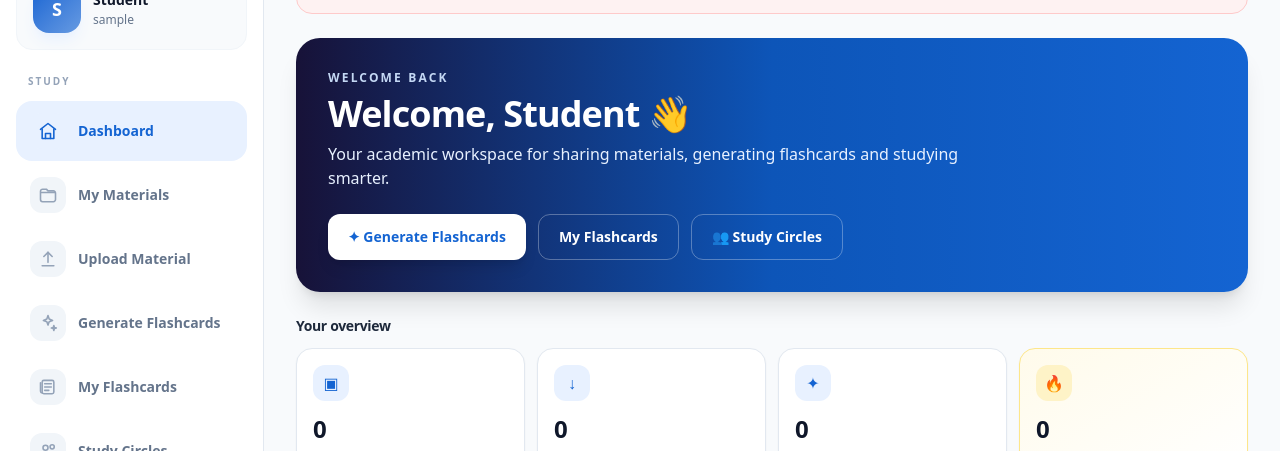
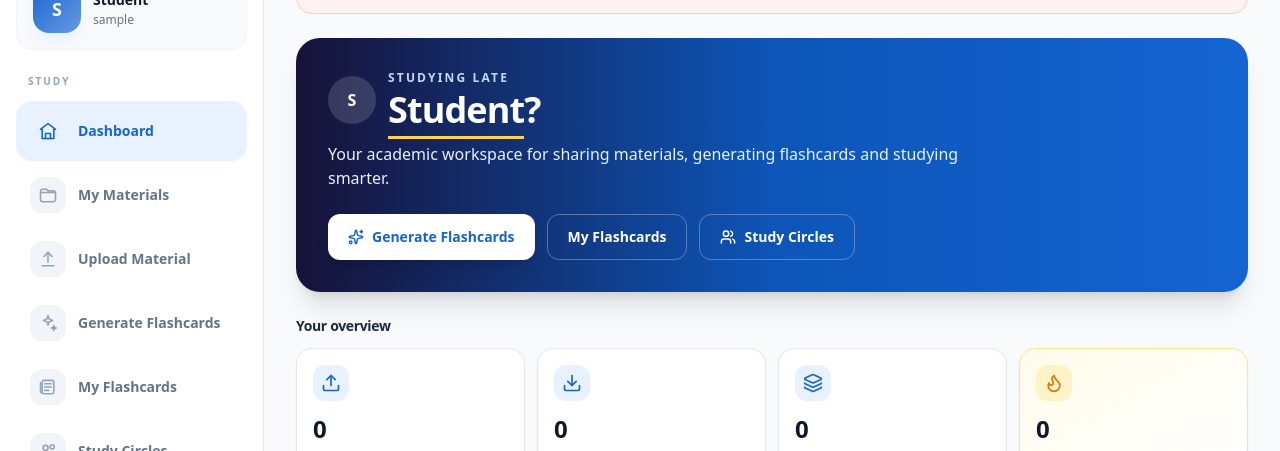
Before and after one commit to Godsent-Omobude/StudyShare-frontend, a React (Create React App) app: page / in a window 1280 px wide. Shown: the part 128-579 px from the top of the page. Built offline with nearby package versions, Linux system fonts and the light colour scheme; no server answers; sample sign-in values are in the browser's storage.

Commit message:
Dashboard

```diff
--- a/src/components/CopyrightReviewPanel.js
+++ b/src/components/CopyrightReviewPanel.js
@@ -12,6 +12,9 @@ import {
   ArrowLeft,
   Download,
   ExternalLink,
+  FileText,
+  Ban,
+  Trash2,
 } from "lucide-react";
 import api from "../api/api";
 
@@ -32,9 +35,9 @@ const STATUS_STYLES = {
 
 const QUEUE_FILTERS = [
   { key: "all", label: "All" },
-  { key: "high", label: "🔴 High Risk" },
-  { key: "medium", label: "🟡 Medium Risk" },
-  { key: "cleared", label: "🟢 Cleared" },
+  { key: "high", label: "High Risk", dot: "bg-red-500" },
+  { key: "medium", label: "Medium Risk", dot: "bg-amber-400" },
+  { key: "cleared", label: "Cleared", dot: "bg-green-500" },
   { key: "reported", label: "Reported" },
   { key: "restricted", label: "Restricted" },
   { key: "removed", label: "Removed" },
@@ -99,13 +102,13 @@ export default function CopyrightReviewPanel() {
       )}
 
       <div className="grid grid-cols-2 sm:grid-cols-4 lg:grid-cols-7 gap-3 mb-6">
-        <MiniStat label="🔴 High Risk" value={stats?.high} />
-        <MiniStat label="🟡 Under Review" value={stats?.medium} />
-        <MiniStat label="🟢 Cleared" value={stats?.cleared} />
-        <MiniStat label="📄 Reported" value={stats?.reported} />
-        <MiniStat label="🚫 Restricted" value={stats?.restricted} />
-        <MiniStat label="🗑 Removed" value={stats?.removed} />
-        <MiniStat label="⚖️ Open Disputes" value={stats?.pendingDisputes} />
+        <MiniStat label="High Risk" value={stats?.high} dot="bg-red-500" />
+        <MiniStat label="Under Review" value={stats?.medium} dot="bg-amber-400" />
+        <MiniStat label="Cleared" value={stats?.cleared} dot="bg-green-500" />
+        <MiniStat label="Reported" value={stats?.reported} icon={FileText} />
+        <MiniStat label="Restricted" value={stats?.restricted} icon={Ban} />
+        <MiniStat label="Removed" value={stats?.removed} icon={Trash2} />
+        <MiniStat label="Open Disputes" value={stats?.pendingDisputes} icon={Scale} />
       </div>
 
       <div className="flex gap-2 mb-5 border-b border-slate-200">
@@ -136,10 +139,18 @@ function TabButton({ active, onClick, icon: IconCmp, label }) {
   );
 }
 
-function MiniStat({ label, value }) {
+function Dot({ color }) {
+  return <span className={`inline-block h-2 w-2 rounded-full ${color}`} />;
+}
+
+function MiniStat({ label, value, dot, icon: IconCmp }) {
   return (
     <div className="bg-white border border-slate-200 rounded-2xl p-4">
-      <p className="text-xs font-semibold text-slate-500">{label}</p>
+      <p className="flex items-center gap-1.5 text-xs font-semibold text-slate-500">
+        {dot && <Dot color={dot} />}
+        {IconCmp && <IconCmp className="h-3.5 w-3.5" />}
+        {label}
+      </p>
       <p className="text-2xl font-black text-slate-800 mt-1">{value ?? "—"}</p>
     </div>
   );
@@ -220,10 +231,11 @@ function QueueTab({ notify, fail, onChanged }) {
           <button
             key={f.key}
             onClick={() => setFilter(f.key)}
-            className={`px-3 py-1.5 rounded-full text-xs font-bold border ${
+            className={`inline-flex items-center gap-1.5 px-3 py-1.5 rounded-full text-xs font-bold border ${
               filter === f.key ? "bg-brand-blue text-white border-brand-blue" : "bg-white text-slate-600 border-slate-200 hover:bg-slate-50"
             }`}
           >
+            {f.dot && <Dot color={f.dot} />}
             {f.label}
           </button>
         ))}
@@ -438,7 +450,18 @@ function FileDetailDrawer({ fileId, onClose, onNavigate, onBack, notify, fail, o
             </div>
 
             <Card title="Automated evidence">
-              <Row label="Risk score" value={`${data.file.copyrightScore ?? 0} / 100`} />
+              {data.file.copyrightScanFailed ? (
+                <Row
+                  label="Risk score"
+                  value={
+                    <span className="inline-flex items-center gap-1.5 text-amber-700 font-bold">
+                      <AlertTriangle className="h-3.5 w-3.5" /> Scan failed — needs manual review
+                    </span>
+                  }
+                />
+              ) : (
+                <Row label="Risk score" value={`${data.file.copyrightScore ?? 0} / 100`} />
+              )}
               <Row label="Similarity to closest match" value={data.file.similarityScore ? pct(data.file.similarityScore) : "None found"} />
               {data.file.duplicateOf && (
                 <div className="mt-2 mb-1 flex items-center justify-between gap-3 rounded-xl border border-slate-200 bg-slate-50 p-3">
--- a/src/pages/AdminDashboard.js
+++ b/src/pages/AdminDashboard.js
@@ -256,7 +256,14 @@ export default function AdminDashboard() {
     try {
       const res = await api.delete(`/admin/files/${file.id}`);
 
-      setMessage(res.data.message || "File deleted successfully.");
+      if (res.data.warning) {
+        // Record deletion still succeeded, but storage cleanup did not —
+        // surface this as a warning rather than a plain success message so
+        // it isn't missed (see adminController.deleteAdminFile).
+        setError(res.data.warning);
+      } else {
+        setMessage(res.data.message || "File deleted successfully.");
+      }
 
       await Promise.all([loadFiles(), loadStats()]);
     } catch (err) {
--- a/src/pages/Dashboard.js
+++ b/src/pages/Dashboard.js
@@ -1,5 +1,6 @@
 import { useEffect, useMemo, useState } from "react";
 import { Link } from "react-router-dom";
+import { Upload, Download, Layers, Flame, Sparkles, Users } from "lucide-react";
 import api from "../api/api";
 import FlashcardSetCard from "../components/FlashcardSetCard";
 import ReportModal from "../components/ReportModal";
@@ -31,6 +32,41 @@ export default function Dashboard() {
   const [loadError, setLoadError] = useState("");
 
   const userName = localStorage.getItem("fullName") || "Student";
+  const [profilePictureUrl, setProfilePictureUrl] = useState("");
+
+  useEffect(() => {
+    let objectUrl = "";
+    const loadPicture = async () => {
+      try {
+        if (!localStorage.getItem("profilePicture")) return;
+        const response = await api.get("/settings/profile-picture", {
+          responseType: "blob",
+        });
+        objectUrl = URL.createObjectURL(response.data);
+        setProfilePictureUrl(objectUrl);
+      } catch {
+        setProfilePictureUrl("");
+      }
+    };
+    loadPicture();
+    return () => {
+      if (objectUrl) URL.revokeObjectURL(objectUrl);
+    };
+  }, []);
+
+  const nameParts = userName.trim().split(/\s+/);
+  const firstName = nameParts[0] || "Student";
+  const initials = (
+    (nameParts[0]?.[0] || "S") + (nameParts[1]?.[0] || "")
+  ).toUpperCase();
+
+  const timeGreeting = useMemo(() => {
+    const hour = new Date().getHours();
+    if (hour >= 5 && hour < 12) return { eyebrow: "Good morning", suffix: "" };
+    if (hour >= 12 && hour < 17) return { eyebrow: "Good afternoon", suffix: "" };
+    if (hour >= 17 && hour < 21) return { eyebrow: "Good evening", suffix: "" };
+    return { eyebrow: "Studying late", suffix: "?" };
+  }, []);
 
   const fetchFiles = async () => {
     try {
@@ -235,13 +271,31 @@ export default function Dashboard() {
         <section className="mb-6 overflow-hidden rounded-3xl bg-gradient-to-r from-[#171238] via-[#4b46d1] to-violet-600 p-6 text-white shadow-xl sm:p-8">
           <div className="flex flex-col gap-6">
             <div>
-              <p className="text-xs font-black uppercase tracking-[0.18em] text-violet-200">
-                Welcome back
-              </p>
-              <h1 className="mt-2 text-3xl font-black tracking-tight sm:text-4xl">
-                Welcome, {userName} 👋
-              </h1>
-              <p className="mt-2 max-w-2xl text-sm leading-6 text-violet-100 sm:text-base">
+              <div className="flex items-center gap-3">
+                {profilePictureUrl ? (
+                  <img
+                    src={profilePictureUrl}
+                    alt="Profile"
+                    className="h-12 w-12 flex-shrink-0 rounded-full object-cover ring-2 ring-white/30"
+                  />
+                ) : (
+                  <div className="flex h-12 w-12 flex-shrink-0 items-center justify-center rounded-full bg-white/15 text-base font-black text-white">
+                    {initials}
+                  </div>
+                )}
+                <div className="min-w-0">
+                  <p className="text-xs font-black uppercase tracking-[0.18em] text-violet-200">
+                    {timeGreeting.eyebrow}
+                  </p>
+                  <h1 className="mt-1 text-3xl font-black tracking-tight sm:text-4xl">
+                    <span className="border-b-[3px] border-amber-300 pb-0.5">
+                      {firstName}
+                    </span>
+                    {timeGreeting.suffix}
+                  </h1>
+                </div>
+              </div>
+              <p className="mt-3 max-w-2xl text-sm leading-6 text-violet-100 sm:text-base">
                 Your academic workspace for sharing materials, generating
                 flashcards and studying smarter.
               </p>
@@ -250,9 +304,10 @@ export default function Dashboard() {
             <div className="flex flex-wrap gap-3">
               <Link
                 to="/generate-flashcards"
-                className="inline-flex w-fit items-center rounded-xl bg-white px-5 py-3 text-sm font-black text-violet-700 shadow-lg transition hover:bg-violet-50 active:scale-[0.98]"
+                className="inline-flex w-fit items-center gap-2 rounded-xl bg-white px-5 py-3 text-sm font-black text-violet-700 shadow-lg transition hover:bg-violet-50 active:scale-[0.98]"
               >
-                ✦ Generate Flashcards
+                <Sparkles className="h-4 w-4" strokeWidth={2.2} aria-hidden="true" />
+                Generate Flashcards
               </Link>
               <Link
                 to="/my-flashcards"
@@ -262,9 +317,10 @@ export default function Dashboard() {
               </Link>
               <Link
                 to="/circles"
-                className="inline-flex w-fit items-center rounded-xl border border-white/30 px-5 py-3 text-sm font-bold text-white transition hover:bg-white/10"
+                className="inline-flex w-fit items-center gap-2 rounded-xl border border-white/30 px-5 py-3 text-sm font-bold text-white transition hover:bg-white/10"
               >
-                👥 Study Circles
+                <Users className="h-4 w-4" strokeWidth={2.2} aria-hidden="true" />
+                Study Circles
               </Link>
             </div>
           </div>
@@ -279,7 +335,7 @@ export default function Dashboard() {
           <div className="grid grid-cols-2 gap-3 lg:grid-cols-4">
             <div className="rounded-2xl border border-slate-200 bg-white p-4 shadow-sm">
               <div className="mb-3 flex h-9 w-9 items-center justify-center rounded-xl bg-violet-50 text-violet-600">
-                ▣
+                <Upload className="h-5 w-5" strokeWidth={2} aria-hidden="true" />
               </div>
               <p className="text-2xl font-black tracking-tight text-slate-900">
                 {files.length}
@@ -288,7 +344,7 @@ export default function Dashboard() {
             </div>
             <div className="rounded-2xl border border-slate-200 bg-white p-4 shadow-sm">
               <div className="mb-3 flex h-9 w-9 items-center justify-center rounded-xl bg-violet-50 text-violet-600">
-                ↓
+                <Download className="h-5 w-5" strokeWidth={2} aria-hidden="true" />
               </div>
               <p className="text-2xl font-black tracking-tight text-slate-900">
                 {totalDownloads}
@@ -297,7 +353,7 @@ export default function Dashboard() {
             </div>
             <div className="rounded-2xl border border-slate-200 bg-white p-4 shadow-sm">
               <div className="mb-3 flex h-9 w-9 items-center justify-center rounded-xl bg-violet-50 text-violet-600">
-                ✦
+                <Layers className="h-5 w-5" strokeWidth={2} aria-hidden="true" />
               </div>
               <p className="text-2xl font-black tracking-tight text-slate-900">
                 {flashcardSets.length}
@@ -309,7 +365,7 @@ export default function Dashboard() {
             <div className="rounded-2xl border border-amber-200 bg-gradient-to-br from-amber-50 to-white p-4 shadow-sm">
               <div className="mb-3 flex items-center justify-between">
                 <div className="flex h-9 w-9 items-center justify-center rounded-xl bg-amber-100 text-amber-600">
-                  🔥
+                  <Flame className="h-5 w-5" strokeWidth={2} aria-hidden="true" />
                 </div>
                 {streak.currentStreak > 0 && (
                   <span
```
